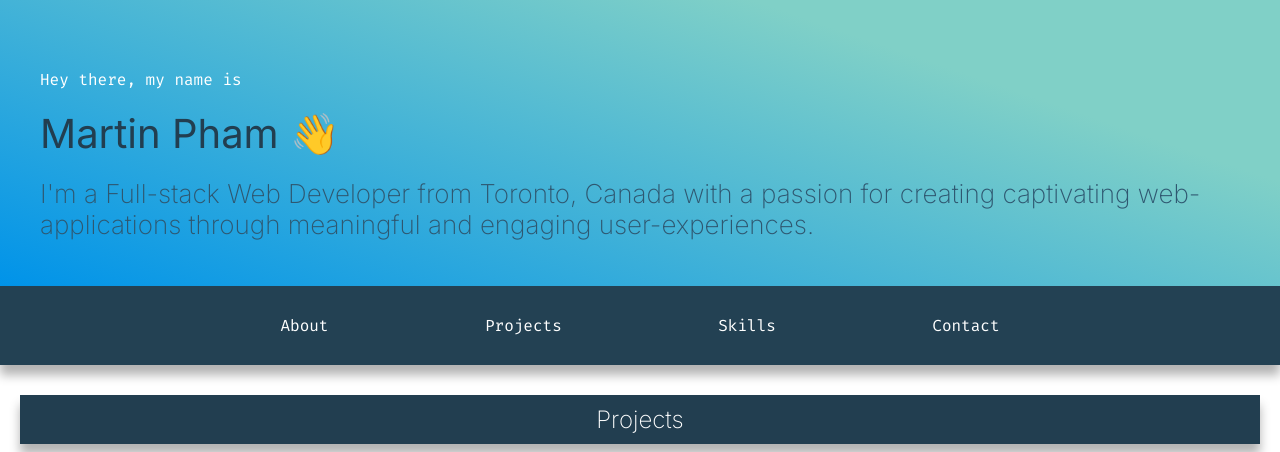
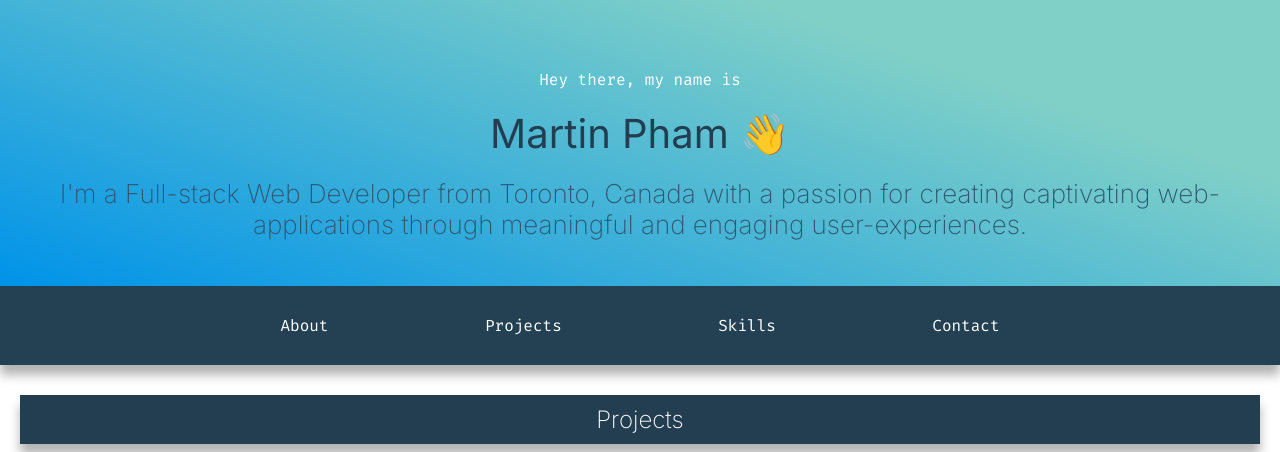
Before and after one commit to mpham-12/portfolio, a plain HTML site: page index.html in a window 1280 px wide. Shown: the top 452 px of the page. Drawn offline with Linux system fonts and the light colour scheme.

Commit message:
add favicon and text align center

```diff
--- a/index.css
+++ b/index.css
@@ -97,7 +97,11 @@ a{
   width: 40%;
 }
 
+
 .header{
+  display: flex;
+  flex-direction: column;
+  align-items: center;
   background-color: #0093E9;
   background-image: linear-gradient(19deg, #0093E9 0%, #80D0C7 75%);
     }
@@ -135,6 +139,7 @@ text-align: left;
 font-size: 26px;
 color: #2f5770;
 margin-top: 0;
+text-align: center;
 }
 .header-bio:hover{
   color: rgb(255, 255, 255);
--- a/index.html
+++ b/index.html
@@ -5,8 +5,10 @@
   <meta charset="UTF-8">
   <meta http-equiv="X-UA-Compatible" content="IE=edge">
   <meta name="viewport" content="width=device-width, initial-scale=1.0">
-  <title>Document</title>
+  <title>Martin Pham</title>
 
+
+  <link rel="icon" type="image/x-icon" href="/images/favicon.png">
   <link rel="stylesheet" href="index.css">
   <link rel="preconnect" href="https://fonts.googleapis.com">
   <link rel="preconnect" href="https://fonts.gstatic.com" crossorigin>
```
Also changed, not shown: images/favicon.png (added).
